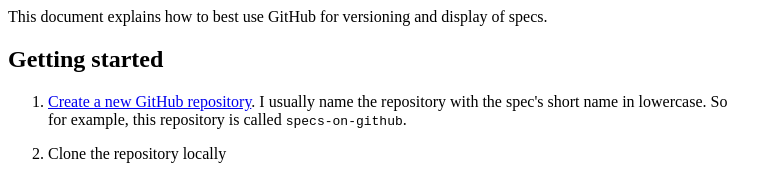
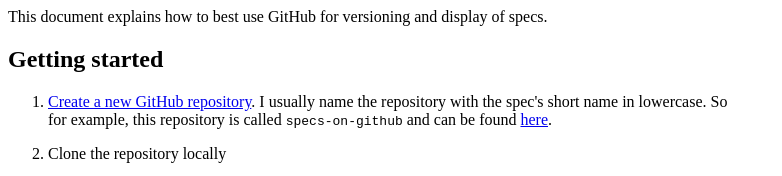
Before and after one commit to tobie/specs-on-github, a plain HTML site: page index.html in a window 1280 px wide. Shown: the top 176 px of the page, without its empty margins (0-782 px from the left). Drawn offline with Linux system fonts and the light colour scheme.

Commit message:
Add link to GitHub directory.

```diff
--- a/index.html
+++ b/index.html
@@ -25,7 +25,7 @@
       <h2>Getting started</h2>
       <ol>
         <li>
-          <p><a href="https://help.github.com/articles/creating-a-new-repository">Create a new GitHub repository</a>. I usually name the repository with the spec's short name in lowercase. So for example, this repository is called <code>specs-on-github</code>.</p>
+          <p><a href="https://help.github.com/articles/creating-a-new-repository">Create a new GitHub repository</a>. I usually name the repository with the spec's short name in lowercase. So for example, this repository is called <code>specs-on-github</code> and can be found <a href="https://github.com/tobie/specs-on-github">here</a>.</p>
         </li>
         <li>
           <p>Clone the repository locally</p>
```
